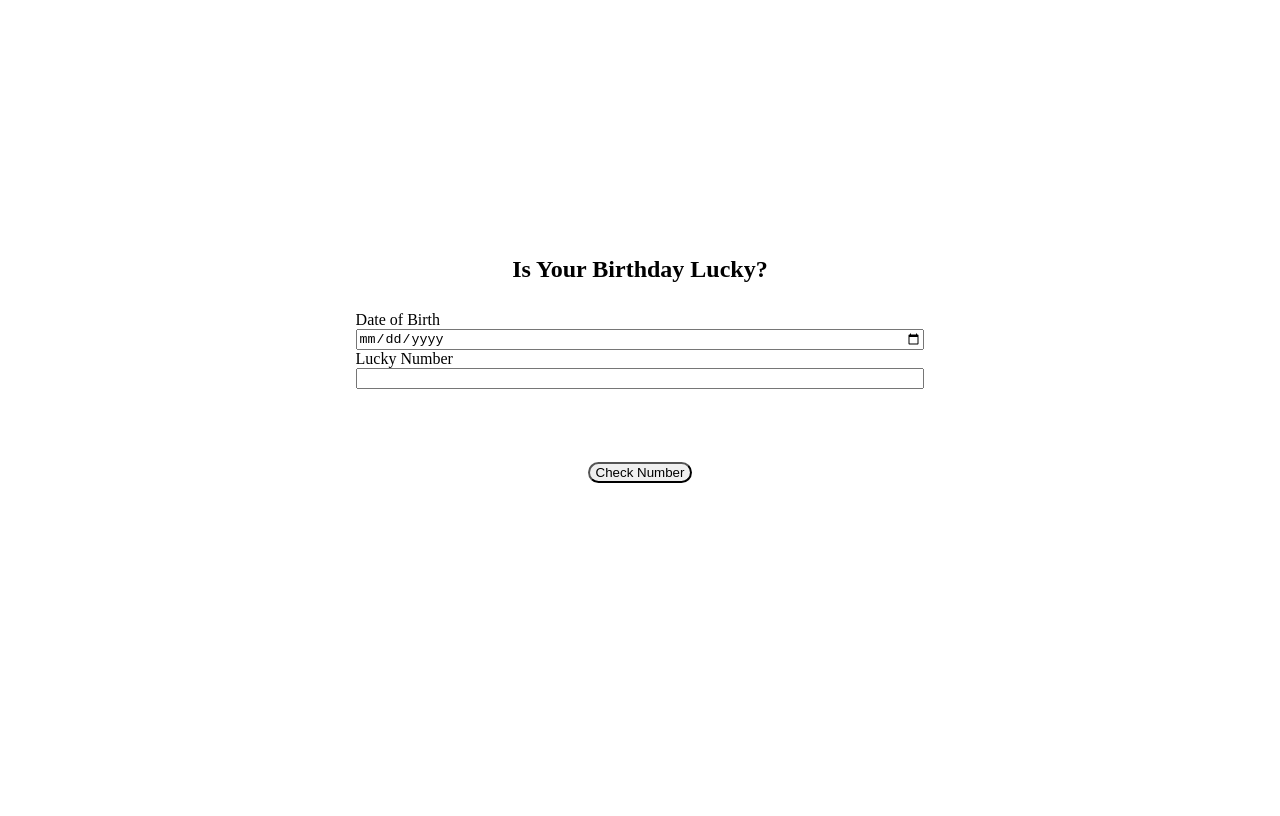
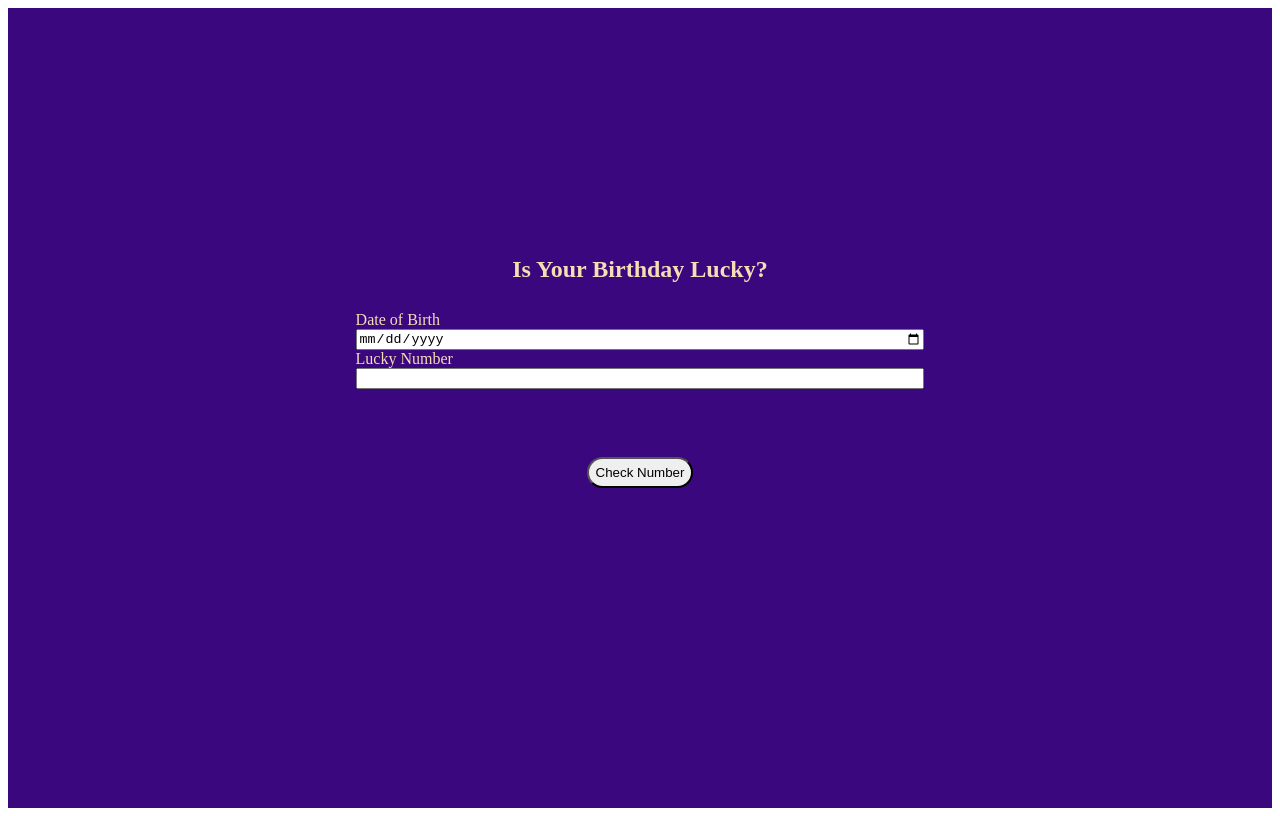
Before and after one commit to beastsunny/Is-your-birthday-lucky, a plain HTML site: page index.html in a window 1280 px wide. Drawn offline with Linux system fonts and the light colour scheme.

Commit message:
styling done

```diff
--- a/style.css
+++ b/style.css
@@ -1,9 +1,15 @@
-        #a {
+                         :root {
+                            --primary-color: #3b077e;
+                            --primary-white: rgb(245, 222, 179);
+                        }
+
+                        body #a {
                             display: flex;
                             justify-content: center;
                             align-items: center;
                             height: 100vh;
                             width: 100%;
+                            background-color: var(--primary-color);
                         }
 
                         h2 {
@@ -17,10 +23,19 @@
                             display: flex;
                             justify-content: space-around;
                             flex-direction: column;
+                            color: var(--primary-white)
                         }
 
                         #check-now {
                             margin: auto;
                             border-radius: 1rem;
-            padding: 0.3rem 0.3rems;
+                            padding: 0.4rem 0.4rem;
+                            cursor: pointer;
+                            color: black;
                         }
+
+                        p {
+                            text-align: center;
+                            background-color: steelblue;
+                            border-radius: 00.5rem;
+                        }
```
Lines whose indentation alone changed are shown as unchanged.
